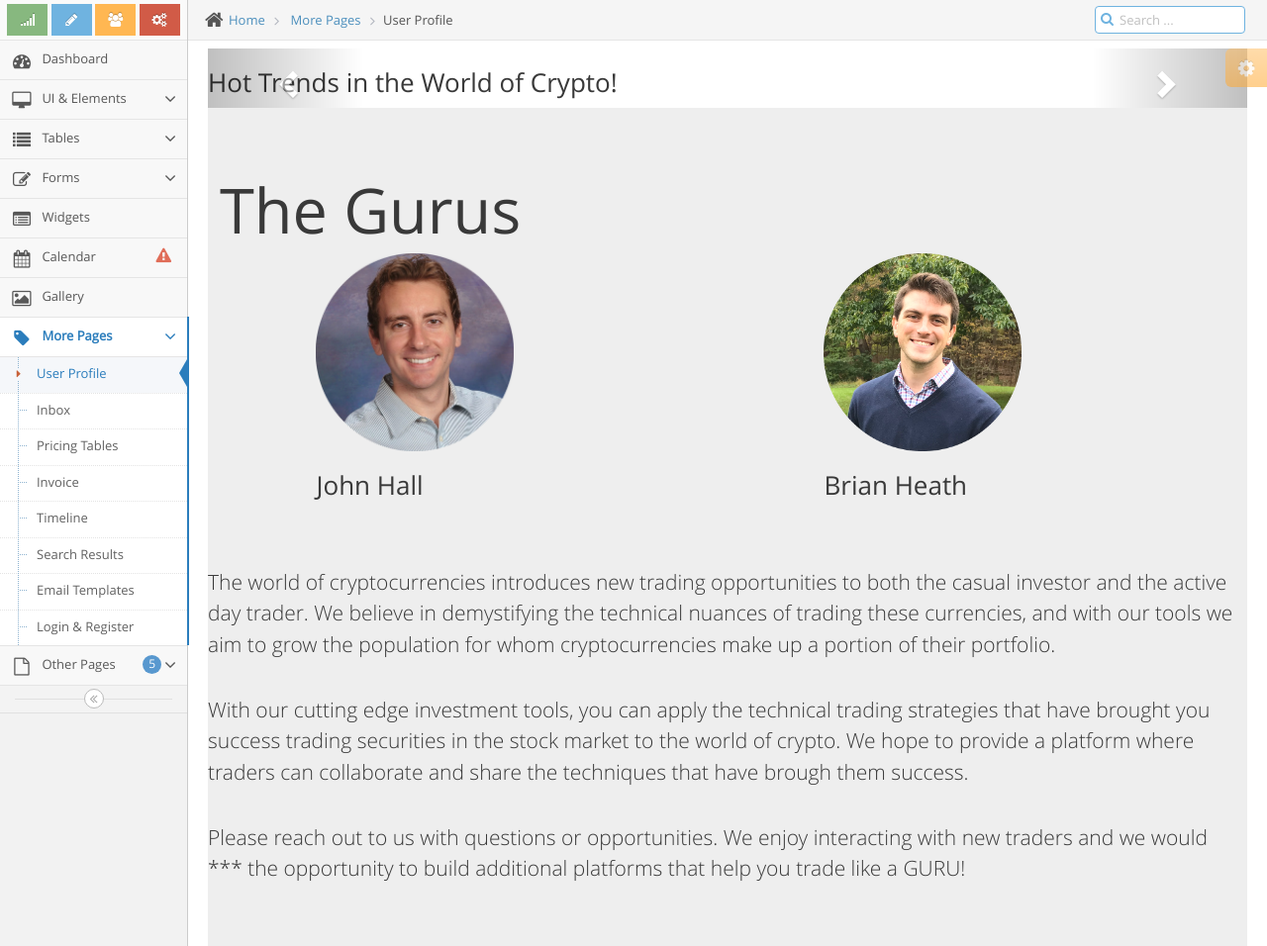
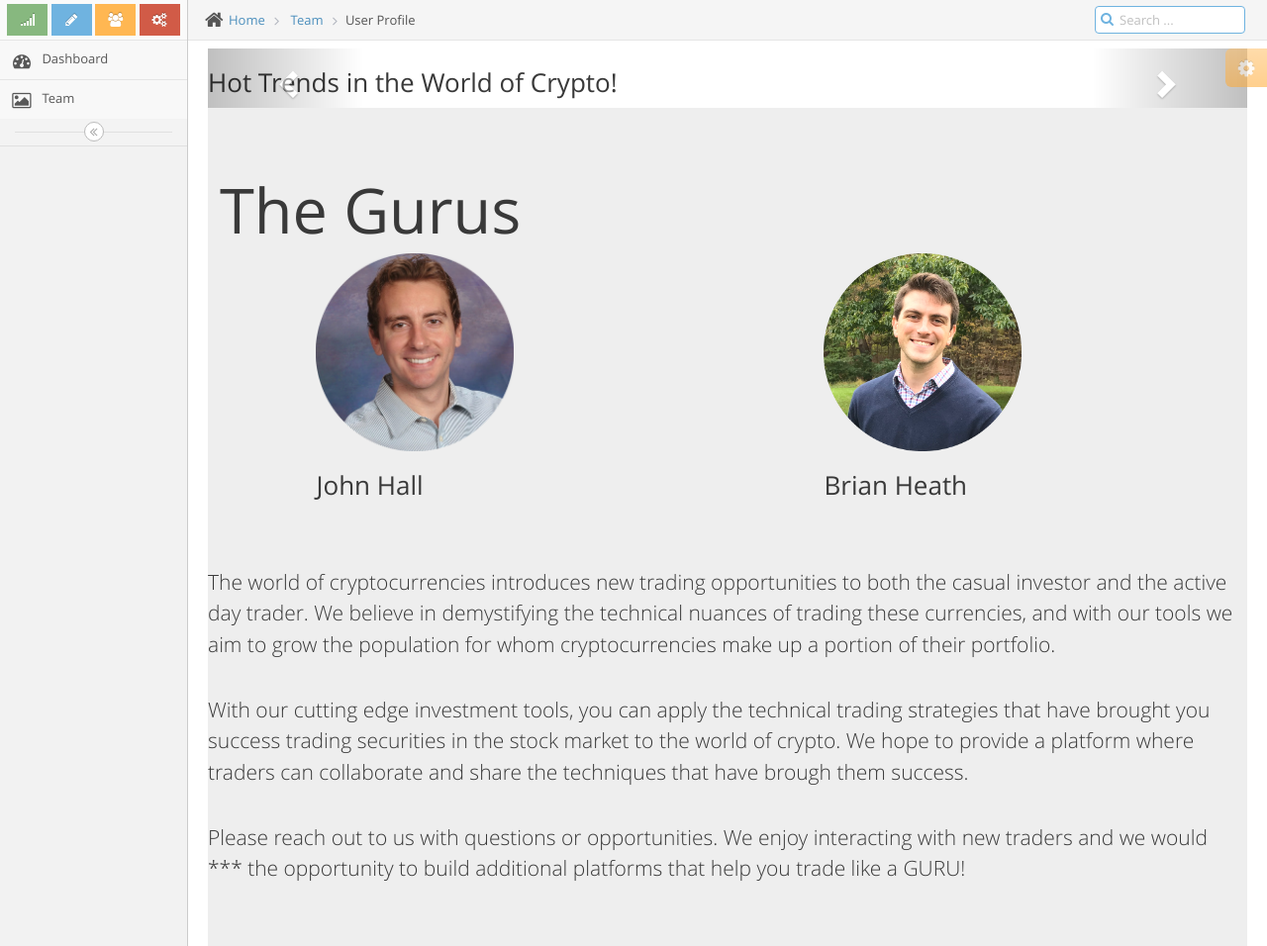
Before and after one commit to bheath015/CricketDB, a Flask app: template webapp/templates/landing.html in a window 1280 px wide; the page is wider, and only the part inside the window is pictured. Shown: the part 45-1001 px from the top of that part at 99% size. Run offline with Flask 2, Linux system fonts and the light colour scheme; the template is opened without the code that fills it, so the values that code supplies are empty; some libraries are stand-ins or nearby versions.

Commit message:
crud cleanup attempt part 2

```diff
--- a/flaskApp/index.py
+++ b/flaskApp/index.py
@@ -290,9 +290,9 @@ def teamPage():
 	message['roster'] = roster
 	message['team_name'] = team
 	message['img_url'] = team_image_dict[team]
-	message['query 1'] = 'the highest scorer is:'
-	message['response 1'] = 'nikhil'
-	message['query 2'] = 'the most runs are:'
+	message['query 1'] = 'Highest scorer:'
+	message['response 1'] = 'ugh'
+	message['query 2'] = 'the most runs '
 	message['response 2'] = '20'
 	if roster:
 		message['roster_header'] = 'Roster'
--- a/flaskApp/templates/layout.html
+++ b/flaskApp/templates/layout.html
@@ -164,7 +164,7 @@
             <b class="arrow"></b>
           </li>
 
-          <li class="">
+<!--           <li class="">
             <a href="#" class="dropdown-toggle">
               <i class="menu-icon fa fa-desktop"></i>
               <span class="menu-text">
@@ -449,9 +449,9 @@
                 <b class="arrow"></b>
               </li>
             </ul>
-          </li>
+          </li> -->
 
-          <li class="">
+<!--           <li class="">
             <a href="widgets.html">
               <i class="menu-icon fa fa-list-alt"></i>
               <span class="menu-text"> Widgets </span>
@@ -474,18 +474,26 @@
             </a>
 
             <b class="arrow"></b>
-          </li>
+          </li> -->
 
-          <li class="">
+<!--           <li class="">
             <a href="gallery.html">
               <i class="menu-icon fa fa-picture-o"></i>
               <span class="menu-text"> Gallery </span>
             </a>
 
+            <b class="arrow"></b> -->
+
+          </li>          <li class="">
+            <a href="team.html">
+              <i class="menu-icon fa fa-picture-o"></i>
+              <span class="menu-text"> Team </span>
+            </a>
+
             <b class="arrow"></b>
           </li>
 
-          <li class="active open">
+ <!--          <li class="active open">
             <a href="#" class="dropdown-toggle">
               <i class="menu-icon fa fa-tag"></i>
               <span class="menu-text"> More Pages </span>
@@ -632,7 +640,7 @@
               </li>
             </ul>
           </li>
-        </ul><!-- /.nav-list -->
+        </ul> --><!-- /.nav-list -->
 
         <div class="sidebar-toggle sidebar-collapse" id="sidebar-collapse">
           <i id="sidebar-toggle-icon" class="ace-icon fa fa-angle-double-left ace-save-state" data-icon1="ace-icon fa fa-angle-double-left" data-icon2="ace-icon fa fa-angle-double-right"></i>
@@ -649,7 +657,7 @@
               </li>
 
               <li>
-                <a href="#">More Pages</a>
+                <a href="#">Team</a>
               </li>
               <li class="active">User Profile</li>
             </ul><!-- /.breadcrumb -->
```
Also changed, not shown: 1 other file.
